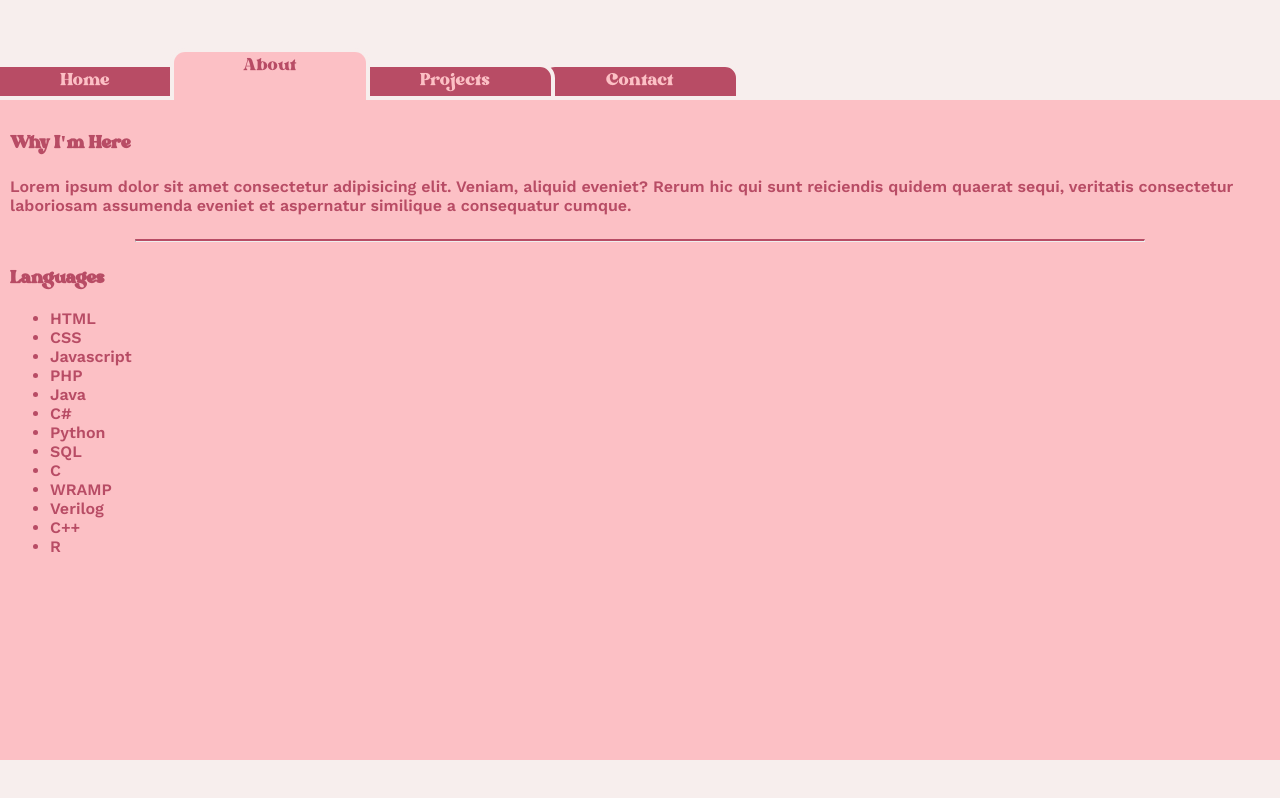
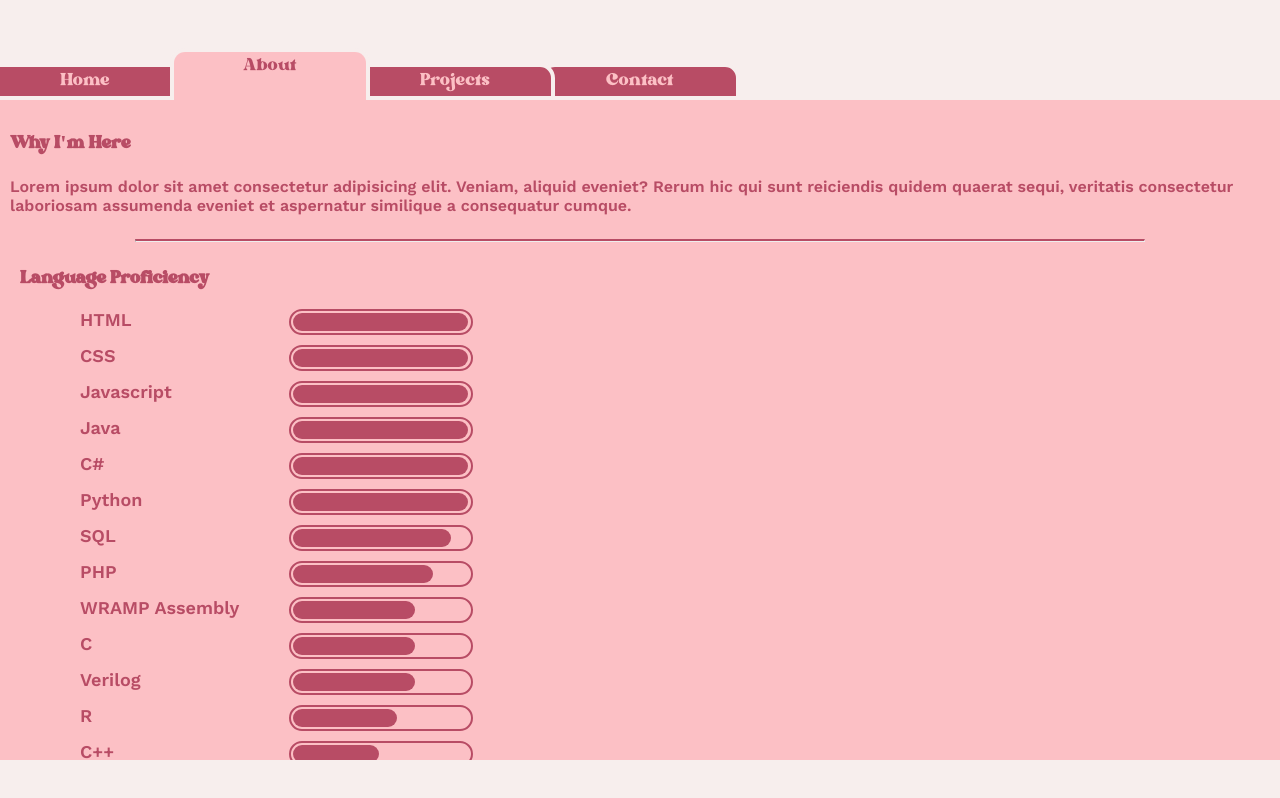
Before and after one commit to kesauce/portfolio, a React (Vite) app: page / in a window 1280 px wide. Both pictures are taken after a click on the button "About". Built offline with nearby package versions, Linux system fonts and the light colour scheme.

Commit message:
added a language proficiency progress bar and animated it

```diff
--- a/src/components/About.jsx
+++ b/src/components/About.jsx
@@ -11,7 +11,9 @@ export default function About() {
 			</p>
 		</div>
 		<hr style={{borderTop: '2px solid var(--crimson)', width: '80%', color:'var(--crimson)'}}/>
-        <Languages />
+		<div>
+			<Languages />
+		</div>
     </section>
   )
 }
--- a/src/components/Languages.jsx
+++ b/src/components/Languages.jsx
@@ -1,22 +1,38 @@
+import '../styles/Languages.css'
 export default function Languages() {
+	const languages = [
+		{language: 'HTML', progress: '99%'},
+		{language: 'CSS', progress: '99%'},
+		{language: 'Javascript', progress: '99%'},
+		{language: 'Java', progress: '99%'},
+		{language: 'C#', progress: '99%'},
+		{language: 'Python', progress: '99%'},
+		{language: 'SQL', progress: '90%'},
+		{language: 'PHP', progress: '80%'},
+		{language: 'WRAMP Assembly', progress: '70%'},
+		{language: 'C', progress: '70%'},
+		{language: 'Verilog', progress: '70%'},
+		{language: 'R', progress: '60%'},
+		{language: 'C++', progress: '50%'},
+	]
 
   return (
-    <div>
-        <h1>Languages</h1>
+    <div className='language-list'>
+        <h1>Language Proficiency</h1>
         <ul className="work-sans-p">
-            <li>HTML</li>
-            <li>CSS</li>
-            <li>Javascript</li>
-            <li>PHP</li>
-            <li>Java</li>
-            <li>C#</li>
-            <li>Python</li>
-            <li>SQL</li>
-            <li>C</li>
-            <li>WRAMP</li>
-            <li>Verilog</li>
-            <li>C++</li>
-            <li>R</li>
+            {
+				languages.map(lang => {
+					return(
+						<li key={lang.language}>
+							{lang.language}
+							<div
+								className='progress-bar'
+								style={{'--progress': lang.progress}}>
+							</div>
+						</li>
+					)
+				})
+			}
         </ul>
     </div>
   )
--- a/src/index.css
+++ b/src/index.css
@@ -188,7 +188,7 @@ nav > button:hover{
 .about{
 	flex-direction: column;
 	align-items: flex-start;
-	justify-content: flex-start;
+	justify-content: space-between;
 	color: var(--crimson);
 }
 
--- /dev/null
+++ b/src/styles/Languages.css
@@ -0,0 +1,38 @@
+.language-list{
+    margin: 0px 10px;
+}
+
+.language-list > ul{
+    list-style: square;
+    font-size: large;
+}
+
+.language-list li{
+    margin: 10px 20px;
+    display: flex;
+    flex-direction: row;
+    justify-content: space-between;
+    gap: 50px;
+}
+
+.progress-bar {
+  width: 180px;
+  height: 22px;
+  border-radius: 20px;
+  color: var(--crimson);
+  border: 2px solid;
+  position: relative;
+}
+.progress-bar::before {
+  content: "";
+  position: absolute;
+  margin: 2px;
+  inset: 0 100% 0 0;
+
+  border-radius: inherit;
+  background: currentColor;
+  animation: l6 2s ease-out 1 forwards; /* Run once then stop */
+}
+@keyframes l6 {
+    100% {inset: 0 calc(100% - var(--progress)) 0 0;}
+}
```
